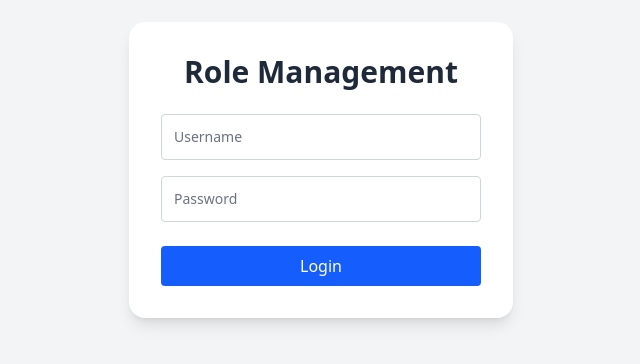
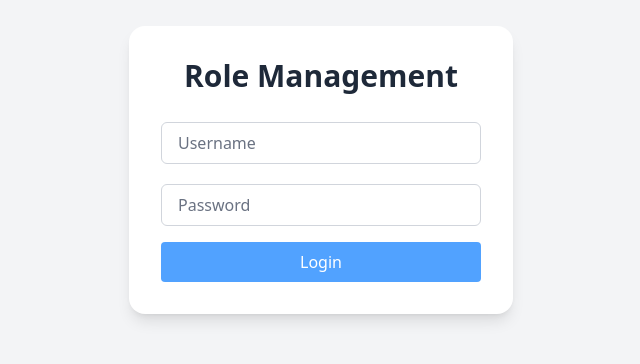
Before and after one commit to mhmmdihza/roster-management-system, a SvelteKit app in the folder frontend/: page /login in a window 1280 px wide. Shown: the part 230-594 px from the top of the page, without its empty margins (319-959 px from the left). Built offline with nearby package versions, Linux system fonts and the light colour scheme; no server answers.

Commit message:
create reusable components for the submit button and text input so that we have a consistent style, and apply them to the login page.

```diff
--- a/frontend/package.json
+++ b/frontend/package.json
@@ -43,6 +43,7 @@
 		"vitest": "^3.0.0"
 	},
 	"dependencies": {
-		"jsonwebtoken": "^9.0.2"
+		"jsonwebtoken": "^9.0.2",
+		"zod": "^3.25.7"
 	}
 }
--- /dev/null
+++ b/frontend/src/lib/components/ButtonSubmit.svelte
@@ -0,0 +1,24 @@
+<script lang="ts">
+	export let loading: boolean;
+	export let disabled: boolean;
+	export let text: string;
+	export let textOnLoading: string;
+</script>
+
+<button
+	class="flex w-full items-center justify-center gap-2 rounded bg-blue-600 px-4 py-2 text-white transition hover:bg-blue-700 disabled:cursor-not-allowed disabled:bg-blue-400"
+	type="submit"
+	disabled={loading || disabled}
+>
+	{#if loading}
+		<!-- Spinner -->
+		<svg class="h-5 w-5 animate-spin text-white" fill="none" viewBox="0 0 24 24">
+			<circle class="opacity-25" cx="12" cy="12" r="10" stroke="currentColor" stroke-width="4"
+			></circle>
+			<path class="opacity-75" fill="currentColor" d="M4 12a8 8 0 018-8v4a4 4 0 00-4 4H4z"></path>
+		</svg>
+		<span>{textOnLoading}</span>
+	{:else}
+		{text}
+	{/if}
+</button>
--- /dev/null
+++ b/frontend/src/lib/components/TextInput.svelte
@@ -0,0 +1,54 @@
+<script lang="ts">
+	import { z } from 'zod';
+
+	export let id: string;
+	export let placeholder: string;
+	export let type: string = 'text';
+	export let value: string;
+	export let required: boolean = false;
+	export let errorValidation: string = '';
+	export let disabled: boolean | undefined | null;
+
+	export let schema: z.ZodType<any> | null = null;
+
+	let touched = false;
+
+	// validate on input change or when field is touched
+	function validate() {
+		if (!schema) {
+			errorValidation = '';
+			return;
+		}
+
+		const result = schema.safeParse(value);
+
+		if (!result.success) {
+			errorValidation = result.error.errors[0]?.message ?? 'Invalid input';
+		} else {
+			errorValidation = '';
+		}
+	}
+</script>
+
+<div class="mb-4">
+	<input
+		{placeholder}
+		on:input={(e) => {
+			touched = true;
+			value = (e.target as HTMLInputElement).value;
+			validate();
+		}}
+		{disabled}
+		{id}
+		{type}
+		bind:value
+		{required}
+		class="mt-1 w-full rounded-md border px-4 py-2 focus:outline-none focus:ring-2
+			{errorValidation && touched
+			? 'border-red-500 focus:ring-red-500'
+			: 'border-gray-300 focus:ring-blue-500'}"
+	/>
+	{#if touched && errorValidation}
+		<p class="mt-1 text-sm text-red-600">{errorValidation}</p>
+	{/if}
+</div>
--- a/frontend/src/lib/layout/Sidebar.svelte
+++ b/frontend/src/lib/components/layout/Sidebar.svelte
@@ -2,7 +2,10 @@
 	export let role: string;
 	let links =
 		role === 'admin'
-			? [{ name: 'Register New User', href: '/admin/register' }]
+			? [
+					{ name: 'Register New User', href: '/admin/register' },
+					{ name: 'Shifts', href: '/admin/shifts' }
+				]
 			: [{ name: 'shifts', href: '/employee/shifts' }];
 </script>
 
--- a/frontend/src/routes/(app)/+layout.svelte
+++ b/frontend/src/routes/(app)/+layout.svelte
@@ -1,7 +1,7 @@
 <script lang="ts">
 	import { userStore } from '$lib/auth';
-	import Sidebar from '$lib/layout/Sidebar.svelte';
-	import Topbar from '$lib/layout/Topbar.svelte';
+	import Sidebar from '$lib/components/layout/Sidebar.svelte';
+	import Topbar from '$lib/components/layout/Topbar.svelte';
 	let { data, children } = $props();
 
 	import '../../app.css';
--- a/frontend/src/routes/login/+page.svelte
+++ b/frontend/src/routes/login/+page.svelte
@@ -1,9 +1,17 @@
 <script lang="ts">
 	import { goto } from '$app/navigation';
 	import { login } from '$lib/api';
+	import ButtonSubmit from '$lib/components/ButtonSubmit.svelte';
+	import TextInput from '$lib/components/TextInput.svelte';
+	import { z } from 'zod';
 
 	let username = '';
+	let usernameErrValidation = 'x'; // this non empty value will disable the button at init
+	const usernameSchema = z.string().email('Invalid email format').min(5, 'Too short');
 	let password = '';
+	let passwordErrValidation = 'x';
+	const passwordSchema = z.string().min(6, 'Too short');
+
 	let error = '';
 	let loading = false;
 
@@ -40,38 +48,30 @@
 			</div>
 		{/if}
 
-		<input
-			class="mb-4 w-full rounded border border-gray-300 p-3 text-sm focus:border-blue-500 focus:outline-none focus:ring-1 focus:ring-blue-400"
+		<TextInput
+			id="username"
 			placeholder="Username"
+			type="email"
 			bind:value={username}
+			schema={usernameSchema}
 			disabled={loading}
+			bind:errorValidation={usernameErrValidation}
 		/>
 
-		<input
-			class="mb-6 w-full rounded border border-gray-300 p-3 text-sm focus:border-blue-500 focus:outline-none focus:ring-1 focus:ring-blue-400"
+		<TextInput
+			id="password"
+			placeholder="Password"
 			type="password"
-			placeholder="Password"
 			bind:value={password}
+			schema={passwordSchema}
 			disabled={loading}
+			bind:errorValidation={passwordErrValidation}
 		/>
-
-		<button
-			class="flex w-full items-center justify-center gap-2 rounded bg-blue-600 px-4 py-2 text-white transition hover:bg-blue-700 disabled:cursor-not-allowed disabled:bg-blue-400"
-			type="submit"
-			disabled={loading}
-		>
-			{#if loading}
-				<!-- Spinner -->
-				<svg class="h-5 w-5 animate-spin text-white" fill="none" viewBox="0 0 24 24">
-					<circle class="opacity-25" cx="12" cy="12" r="10" stroke="currentColor" stroke-width="4"
-					></circle>
-					<path class="opacity-75" fill="currentColor" d="M4 12a8 8 0 018-8v4a4 4 0 00-4 4H4z"
-					></path>
-				</svg>
-				<span>Logging in...</span>
-			{:else}
-				Login
-			{/if}
-		</button>
+		<ButtonSubmit
+			{loading}
+			text="Login"
+			textOnLoading="Logging in..."
+			disabled={usernameErrValidation !== '' || passwordErrValidation !== ''}
+		/>
 	</form>
 </div>
```
Also changed, not shown: frontend/src/lib/components/layout/Topbar.svelte (renamed from frontend/src/lib/layout/Topbar.svelte), 1 other file (tests, documents, lock files or other folders).
